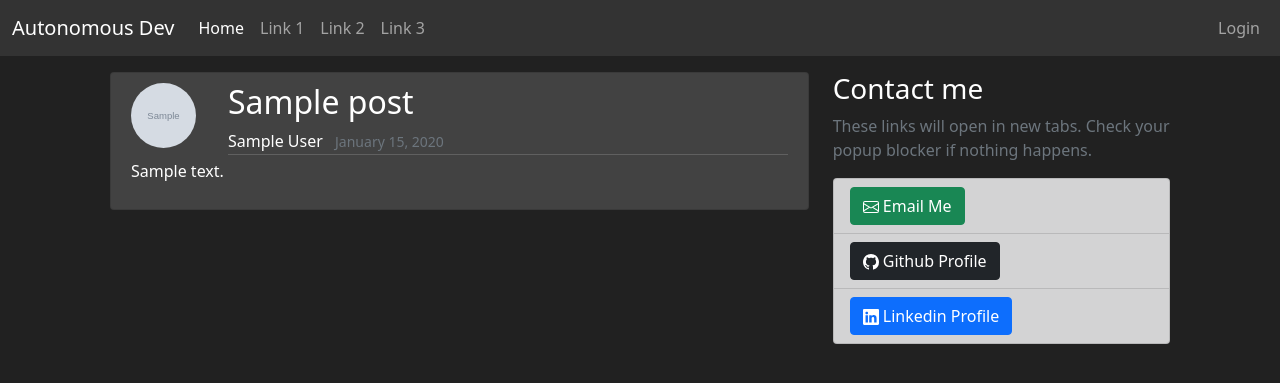
After one commit to AutonomousDev/Autonomous_dev, a Django app: page /post/1/ in a window 1280 px wide. The commit adds this page. Shown: the top 383 px of the page. Run offline with Django 3.2, Linux system fonts and the light colour scheme; tables that the repository leaves empty hold one stand-in row (values such as "Sample post"); grey boxes marked "Sample" are stand-in pictures; some libraries are stand-ins or nearby versions.

Commit message:
CRUD operations added to posts + some style changes to give the end user links to the new CRUD functions.

```diff
--- a/autonomous_dev/blog/models.py
+++ b/autonomous_dev/blog/models.py
@@ -1,6 +1,7 @@
 from django.db import models
 from django.utils import timezone
 from django.contrib.auth.models import User
+from django.urls import reverse
 
 
 class Post(models.Model):
@@ -12,6 +13,9 @@
     def __str__(self):
         return self.title
 
+    def get_absolute_url(self):
+        return reverse('post-detail', kwargs={'pk': self.pk})
+
 
 class ProfileProject(models.Model):
     title = models.CharField(max_length=100)
--- a/autonomous_dev/blog/templates/blog/base.html
+++ b/autonomous_dev/blog/templates/blog/base.html
@@ -45,6 +45,7 @@
             </div>
             <div class="navbar-nav">
                 {% if user.is_authenticated %}
+                <a class="nav-item nav-link" href="{% url 'post-create' %}">New Post</a>
                 <a class="nav-item nav-link" href="{% url 'logout' %}">Logout</a>
                 <a class="nav-item nav-link" href="{% url 'profile' %}">Profile</a>
                 {% else %}
--- a/autonomous_dev/blog/templates/blog/home.html
+++ b/autonomous_dev/blog/templates/blog/home.html
@@ -7,7 +7,7 @@
             <img src="{{ post.author.profile.image.url }}" class="rounded-circle article-img">
         </div>
         <div class="card-metadata flex-grow-1 ms-3">
-            <h2><a class="card-title" href="#">{{ post.title }}</a></h2>
+            <h2><a class="card-title" href="{% url 'post-detail' post.id %}">{{ post.title }}</a></h2>
             <a class="me-2" href="#">{{ post.author.first_name }} {{ post.author.last_name }}</a>
             <small class="text-muted">{{ post.date_posted|date:"F d, Y" }}</small>
         </div>
--- /dev/null
+++ b/autonomous_dev/blog/templates/blog/post_detail.html
@@ -0,0 +1,25 @@
+{% extends "blog/base.html" %}
+{% block content %}
+
+<article class="rounded mb-3 card">
+    <div class="d-flex">
+        <div class="flex-shrink-0">
+            <img src="{{ object.author.profile.image.url }}" class="rounded-circle article-img">
+        </div>
+        <div class="card-metadata flex-grow-1 ms-3">
+            <h2 class="card-title">{{ object.title }}</h2>
+            <a class="me-2" href="#">{{ object.author.first_name }} {{ object.author.last_name }}</a>
+            <small class="text-muted">{{ object.date_posted|date:"F d, Y" }}</small>
+            {% if object.author == user %}
+            <div>
+                <a class="btn btn-secondary btn-sm mt-1 mb-1" href="{% url 'post-update' object.id %}">Update</a>
+                <a class="btn btn-danger btn-sm mt-1 mb-1" href="{% url 'post-delete' object.id %}">Delete</a>
+            </div>
+
+            {% endif %}
+        </div>
+    </div>
+    <p class="card-content">{{ object.content }}</p>
+</article>
+
+{% endblock content %}
--- a/autonomous_dev/blog/urls.py
+++ b/autonomous_dev/blog/urls.py
@@ -1,8 +1,13 @@
 from django.urls import path
 from . import views
+from .views import PostListView, PostDetailView, PostCreateView, PostUpdateView, PostDeleteView
 
 
 urlpatterns = [
-    path('', views.home, name='blog-home'),
+    path('', PostListView.as_view(), name='blog-home'),
     path('about/', views.about, name='blog-about'),
+    path('post/<int:pk>/', PostDetailView.as_view(), name='post-detail'),
+    path('post/new/', PostCreateView.as_view(), name='post-create'),
+    path('post/<int:pk>/update/', PostUpdateView.as_view(), name='post-update'),
+    path('post/<int:pk>/delete/', PostDeleteView.as_view(), name='post-delete'),
 ]
--- a/autonomous_dev/blog/views.py
+++ b/autonomous_dev/blog/views.py
@@ -1,13 +1,17 @@
 from django.shortcuts import render
 from .models import Post
+from django.views.generic import ListView, DetailView, CreateView, UpdateView, DeleteView
+from django.contrib.auth.mixins import LoginRequiredMixin, UserPassesTestMixin
 
 
+''' #Phased out
 def home(request):
     """This view is the home page. The blog will be shown here."""
     context = {
         'posts': Post.objects.all()
     }
     return render(request, 'blog/home.html', context)
+'''
 
 
 def about(request):
@@ -16,3 +20,53 @@
         'posts': Post.objects.all()
     }
     return render(request, 'blog/about.html', context)
+
+
+class PostListView(ListView):
+    model = Post
+    template_name = 'blog/home.html'
+    context_object_name = 'posts'
+    ordering = ['-date_posted']
+
+
+class PostDetailView(DetailView):
+    model = Post
+
+
+class PostCreateView(LoginRequiredMixin, CreateView):
+    model = Post
+    fields = ['title', 'content']
+
+    def form_valid(self, form):
+        """Set author before validating the form"""
+        form.instance.author = self.request.user
+        return super().form_valid(form)
+
+
+class PostUpdateView(LoginRequiredMixin, UserPassesTestMixin, UpdateView):
+    model = Post
+    fields = ['title', 'content']
+
+    def form_valid(self, form):
+        """Set author before validating the form"""
+        form.instance.author = self.request.user
+        return super().form_valid(form)
+
+    def test_func(self):
+        post = self.get_object()
+        if self.request.user == post.author:
+            return True
+        else:
+            return False
+
+
+class PostDeleteView(LoginRequiredMixin, UserPassesTestMixin, DeleteView):
+    model = Post
+    success_url = '/'
+
+    def test_func(self):
+        post = self.get_object()
+        if self.request.user == post.author:
+            return True
+        else:
+            return False
```
Also changed, not shown: autonomous_dev/blog/templates/blog/post_confirm_delete.html (added, +19 -0 lines), autonomous_dev/blog/templates/blog/post_form.html (added, +19 -0 lines).
